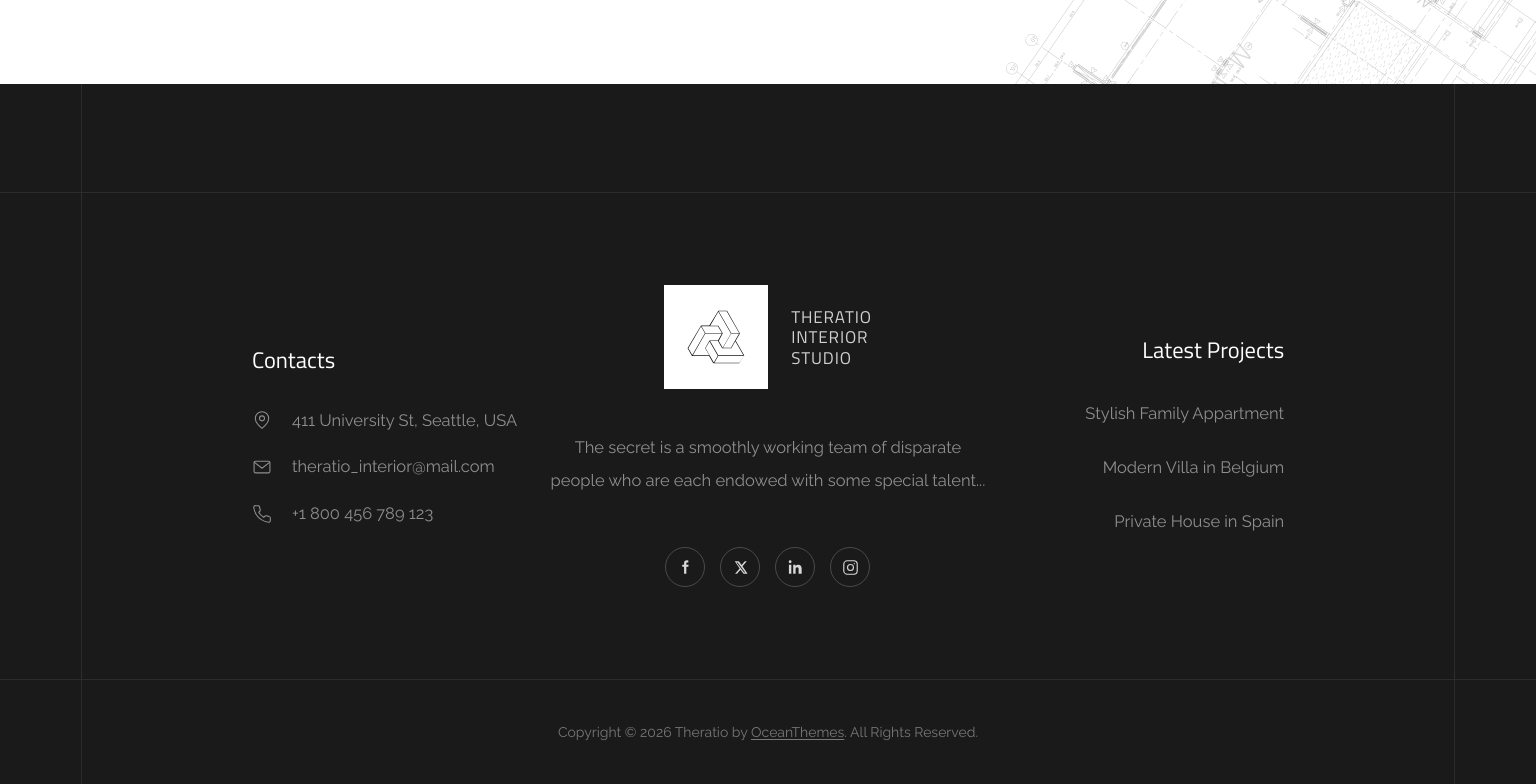
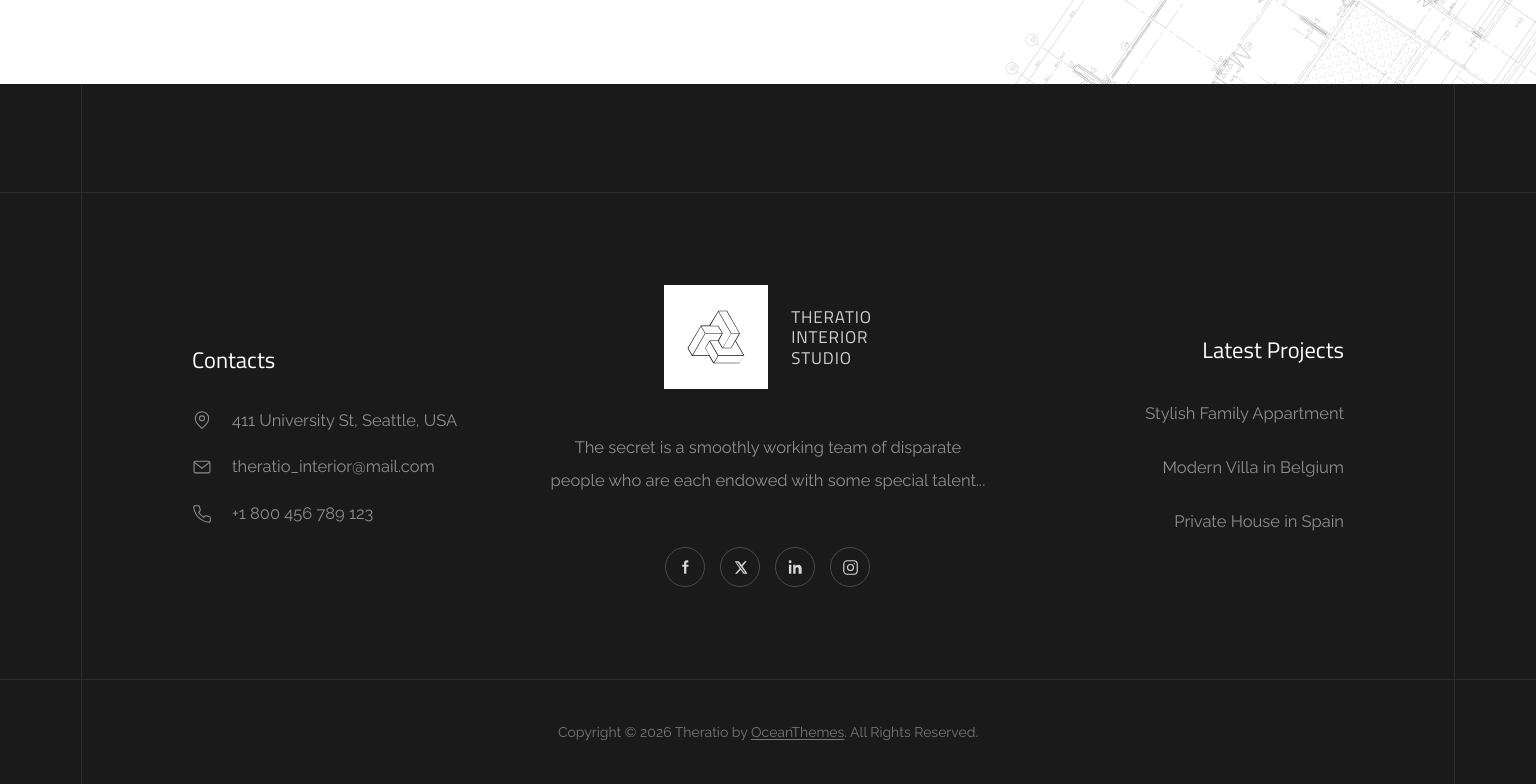
Before and after one commit to Kalandhar01/Siva_con, a Next.js app: page / in a window 1536 px wide. Shown: the part 6579-7363 px from the top of the page. Built offline with nearby package versions, Linux system fonts and the light colour scheme.

Commit message:
fix: widen footer column spacing between 1440 and 1599px

```diff
--- a/src/components/Footer.css
+++ b/src/components/Footer.css
@@ -200,3 +200,11 @@
     height: 104px;
   }
 }
+
+/* Below ~1600px the fixed-width quote leaves the 16.4% insets too tight
+   against the side columns, so open the layout up a little. */
+@media (min-width: 1440px) and (max-width: 1599px) {
+  .tf-grid {
+    padding: 0 12.5%;
+  }
+}
```
